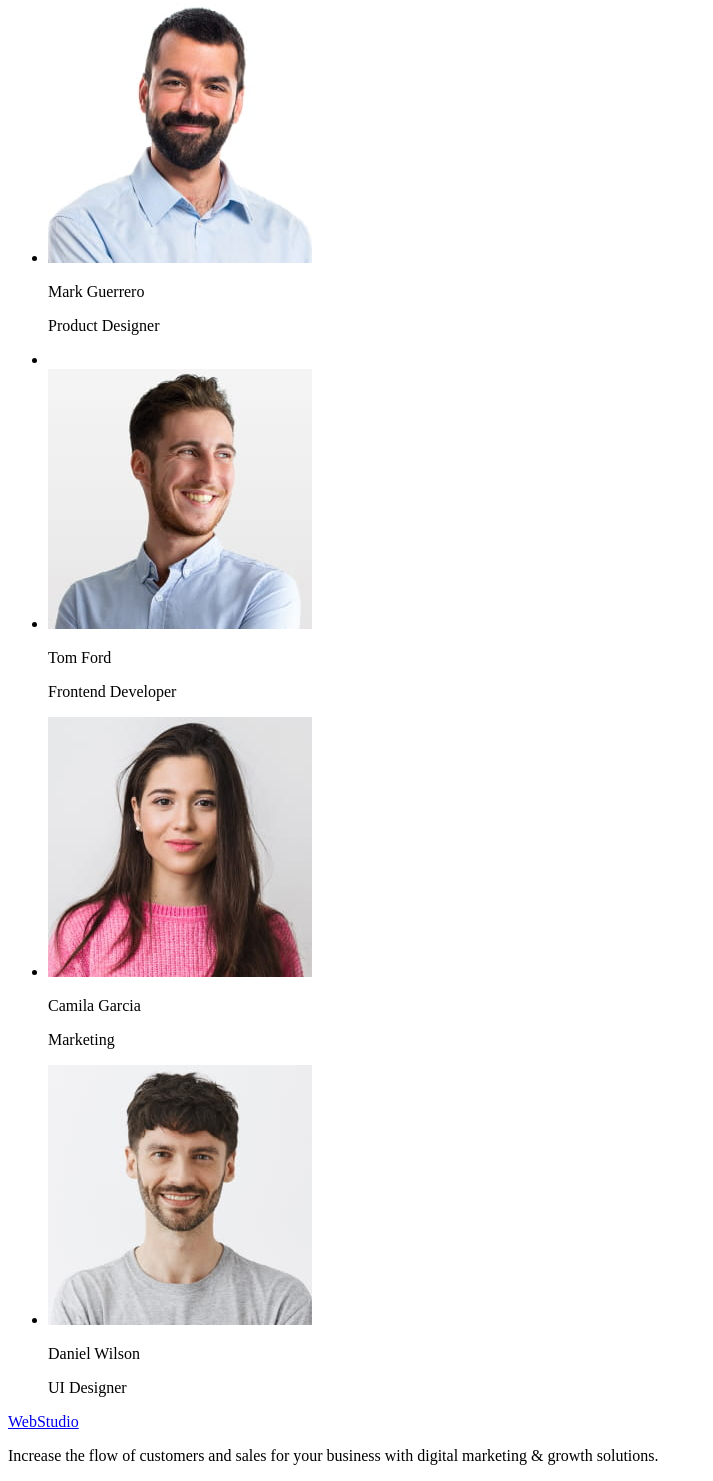
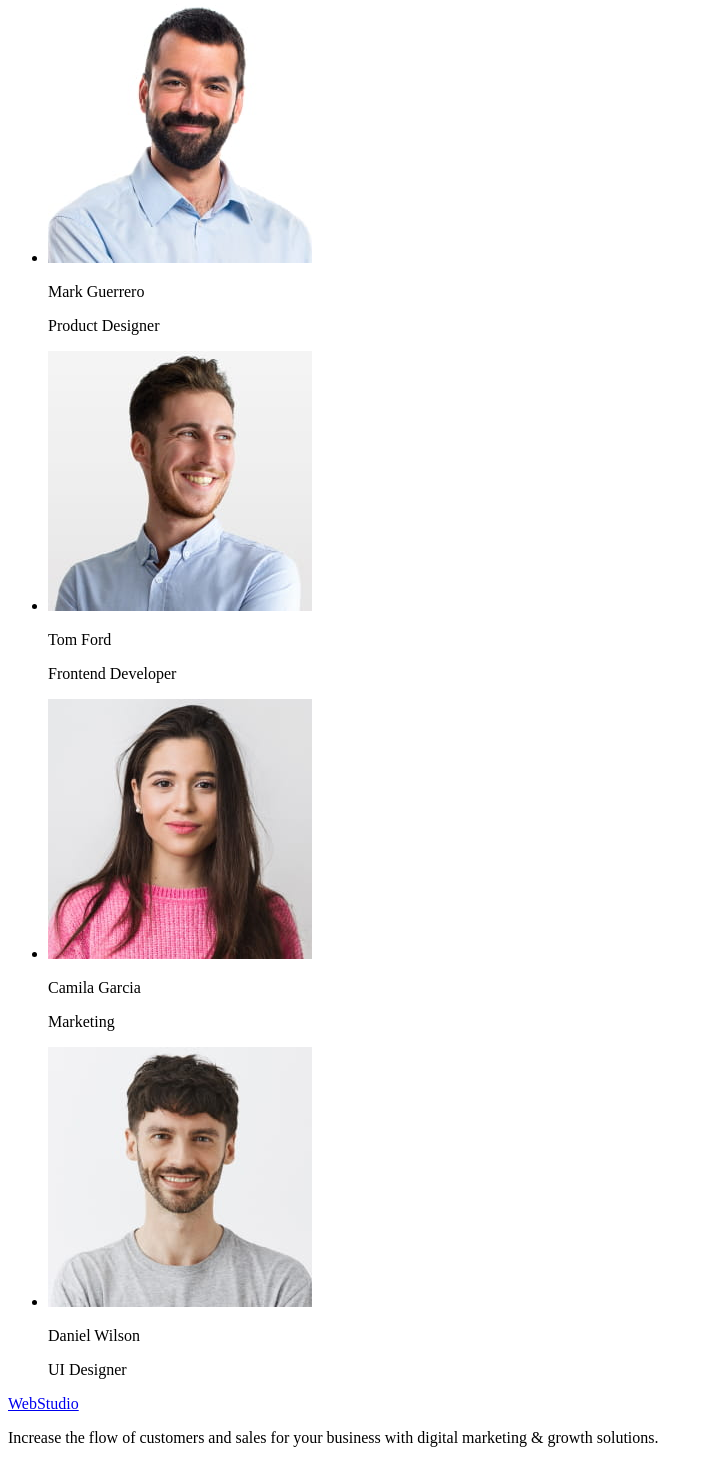
Before and after one commit to Kondratiuk2023/goit-homework-02, a plain HTML site: page index.html in a window 1280 px wide. Shown: the part 609-2090 px from the top of the page, without its empty margins (0-713 px from the left). Drawn offline with Linux system fonts and the light colour scheme.

Commit message:
update index.html

```diff
--- a/index.html
+++ b/index.html
@@ -9,7 +9,7 @@
     <!-- Header -->
     <header>
       <nav>
-        <a href="./index.html"><span>Web</span>Studio</a>
+        <a href="./index.html">WebStudio</a>
         <ul>
           <li><a href="">Studio</a></li>
           <li><a href="">Portfolio</a></li>
@@ -78,7 +78,6 @@
             <p>Mark Guerrero</p>
             <p>Product Designer</p>
           </li>
-          <li></li>
           <li>
             <img
               src="./images/img-2.jpg"
@@ -112,7 +111,7 @@
 
     <!-- Footer -->
     <footer>
-      <a href="./index.html"><span>Web</span>Studio</a>
+      <a href="./index.html">WebStudio</a>
       <p>
         Increase the flow of customers and sales for your business with digital
         marketing & growth solutions.
```
